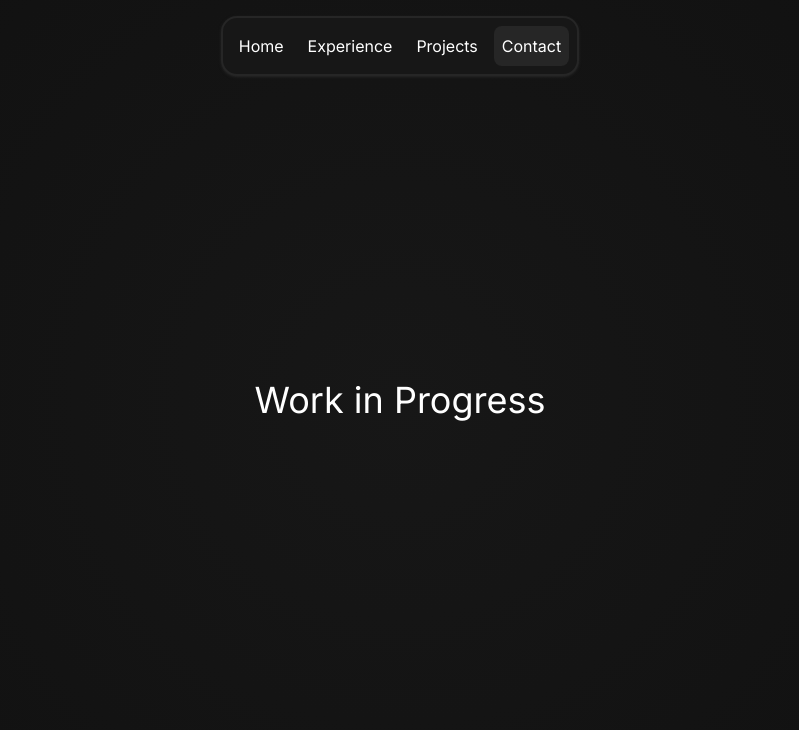
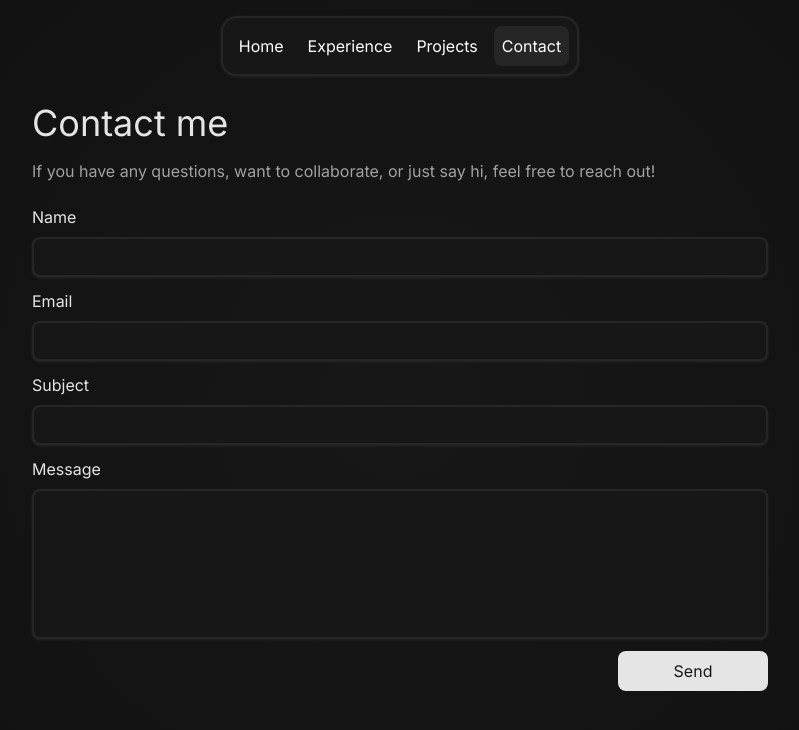
Before and after one commit to pedroafmonteiro/website, a React (Vite) app: page /contact in a window 1280 px wide. Shown: the top 730 px of the page, without its empty margins (240-1039 px from the left). Built offline with nearby package versions, Linux system fonts and the light colour scheme; a web font is replaced by a local one.

Commit message:
feat: used ajax to send the form so the user doesn't need to leave the page to submit the form and changed some ui elements

```diff
--- a/src/components/Inputs/Button.tsx
+++ b/src/components/Inputs/Button.tsx
@@ -10,8 +10,8 @@ const Button = ({
   isError?: boolean;
 }) => {
   let baseClass =
-    "py-2 px-4 rounded-lg transition-all transition-colors duration-200 w-full my-1.5";
-  let buttonClass = `bg-white text-neutral-900 cursor-pointer ${baseClass}`;
+    "py-2 px-4 rounded-lg transition-all transition-colors duration-200 w-full my-1.5 select-none";
+  let buttonClass = `bg-neutral-200 text-neutral-900 cursor-pointer ${baseClass}`;
 
   if (isSuccess) {
     buttonClass = `bg-green-600 text-green-100 cursor-default ${baseClass}`;
--- a/src/components/Inputs/TextArea.tsx
+++ b/src/components/Inputs/TextArea.tsx
@@ -13,8 +13,8 @@ const TextArea = ({
 }) => {
   return (
     <>
-      <div className="flex flex-col gap-2 w-full text-white py-1.5">
-        <label htmlFor={id}>{label}</label>
+      <div className="flex flex-col gap-2 w-full text-neutral-200 py-1.5">
+        <label htmlFor={id} className="select-none">{label}</label>
         <textarea
           id={id}
           name={name}
@@ -25,7 +25,7 @@ const TextArea = ({
             "p-1.5 rounded-lg",
             "focus:outline-none focus:border-white/50",
             "w-full min-h-[150px] resize-none",
-            "transition-all duration-150",
+            "transition-all duration-150 auto",
           ].join(" ")}
         />
       </div>
--- a/src/components/Inputs/TextInput.tsx
+++ b/src/components/Inputs/TextInput.tsx
@@ -15,8 +15,8 @@ const TextInput = ({
 }) => {
   return (
     <>
-      <div className="flex flex-col gap-2 w-full text-white py-1.5">
-        <label htmlFor={id}>{label}</label>
+      <div className="flex flex-col gap-2 w-full text-neutral-200 py-1.5">
+        <label htmlFor={id} className="select-none">{label}</label>
         <input
           type={type}
           id={id}
--- a/src/pages/Contact.tsx
+++ b/src/pages/Contact.tsx
@@ -1,15 +1,61 @@
 import { useEffect, useState } from "react";
 import { useLocation } from "react-router";
+import TextInput from "../components/Inputs/TextInput";
+import TextArea from "../components/Inputs/TextArea";
+import Button from "../components/Inputs/Button";
 
 const Contact = () => {
   const [entered, setEntered] = useState(false);
   const location = useLocation();
+
+  const [isLoading, setIsLoading] = useState(false);
+  const [isSuccess, setIsSuccess] = useState(false);
+  const [isError, setIsError] = useState(false);
 
   useEffect(() => {
     setEntered(false);
     const timeout = setTimeout(() => setEntered(true), 10);
     return () => clearTimeout(timeout);
   }, [location.pathname]);
+
+  const handleSubmit = async (e: React.FormEvent<HTMLFormElement>) => {
+    e.preventDefault();
+    setIsLoading(true);
+    const form = e.target as HTMLFormElement;
+    const formData = new FormData(form);
+    try {
+      const response = await fetch(
+        "https://formsubmit.co/ajax/99edb86320256d395a36e0be4aef6aac",
+        {
+          method: "POST",
+          headers: {
+            Accept: "application/json",
+          },
+          body: formData,
+        },
+      );
+      if (response.ok) {
+        setIsSuccess(true);
+        setIsLoading(false);
+        setTimeout(() => {
+          setIsSuccess(false);
+        }, 5000);
+        form.reset();
+      } else {
+        setIsError(true);
+        setTimeout(() => {
+          setIsError(false);
+        }, 5000);
+        setIsLoading(false);
+      }
+    } catch (error) {
+      setIsError(true);
+      setTimeout(() => {
+        setIsError(false);
+      }, 5000);
+      setIsLoading(false);
+    }
+  };
 
   return (
     <>
@@ -21,8 +67,44 @@ const Contact = () => {
             : "opacity-0 scale-95 translate-y-5 pointer-events-none",
         ].join(" ")}
       >
-        <div>
-          <h1 className="text-white text-4xl select-none">Work in Progress</h1>
+        <div className="w-full md:w-3xl p-4 flex flex-col gap-4">
+          <h1 className="text-neutral-200 text-4xl select-none">Contact me</h1>
+          <p className="text-neutral-400 text-base">
+            If you have any questions, want to collaborate, or just say hi, feel
+            free to reach out!
+          </p>
+          <form className="flex flex-col items-end" onSubmit={handleSubmit}>
+            <TextInput
+              type="text"
+              label="Name"
+              id="name"
+              name="name"
+              required
+            />
+            <TextInput
+              type="email"
+              label="Email"
+              id="email"
+              name="email"
+              required
+            />
+            <TextInput
+              type="text"
+              label="Subject"
+              id="subject"
+              name="subject"
+              required
+            />
+            <TextArea label="Message" id="message" name="message" required />
+            <div className="flex w-full md:w-[150px]">
+              <Button
+                type="submit"
+                isLoading={isLoading}
+                isSuccess={isSuccess}
+                isError={isError}
+              />
+            </div>
+          </form>
         </div>
       </main>
     </>
```
